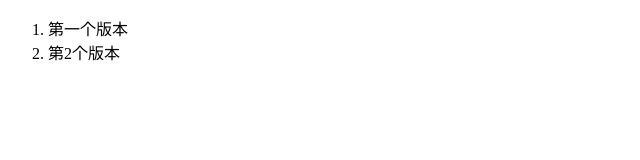
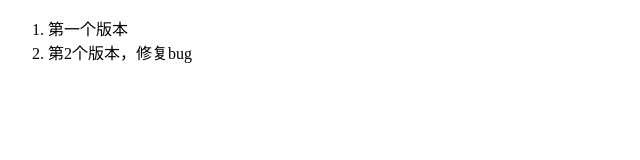
Before and after one commit to slight-star/demo, a plain HTML site: page index.html in a window 1280 px wide. Shown: the full height of the page, 0-640 px from the left. Drawn offline with nearby package versions, Linux system fonts and the light colour scheme.

Commit message:
修复bug

```diff
--- a/index.html
+++ b/index.html
@@ -11,7 +11,7 @@
 <body>
     <ol>
 		<li>第一个版本</li>
-		<li>第2个版本</li>
+		<li>第2个版本，修复bug</li>
 	</ol>
 </body>
 </html>
```
